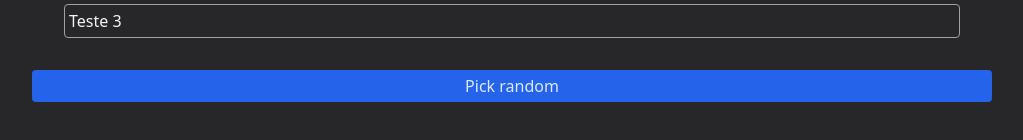
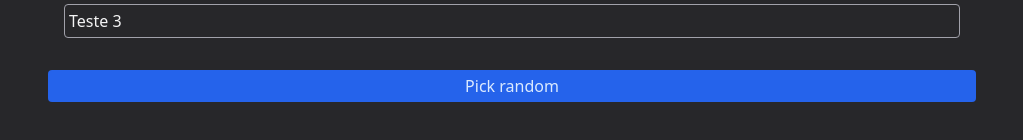
Before and after one commit to msoutto/random-picker, a React (Vite) app in the folder web/: page / in a window 1280 px wide. Shown: the part 208-348 px from the top of the page, without its empty margins (128-1151 px from the left). Built offline with nearby package versions, Linux system fonts and the light colour scheme.

Commit message:
Improving PickRandomButton styles

```diff
--- a/web/src/components/PickRandomButton.tsx
+++ b/web/src/components/PickRandomButton.tsx
@@ -15,9 +15,11 @@ export function PickRandomButton({ items, pickItem }: PickRandomButtonProps) {
     }
 
     return (
-        <button
-            className="button"
-            onClick={pickRandom}
-        >Pick random</button>
+        <div className="flex justify-center items-center mx-4">
+            <button
+                className="button w-full"
+                onClick={pickRandom}
+            >Pick random</button>
+        </div>
     );
 }
```
Also changed, not shown: 1 other file (tests, documents, lock files or other folders).
